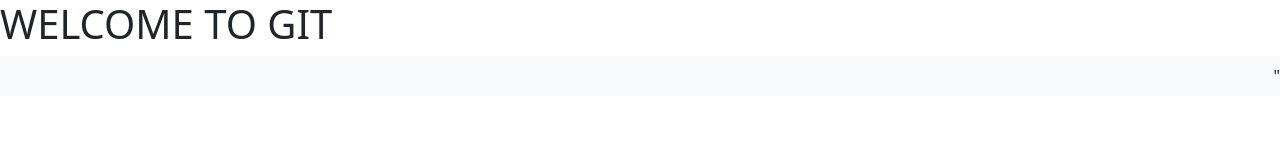
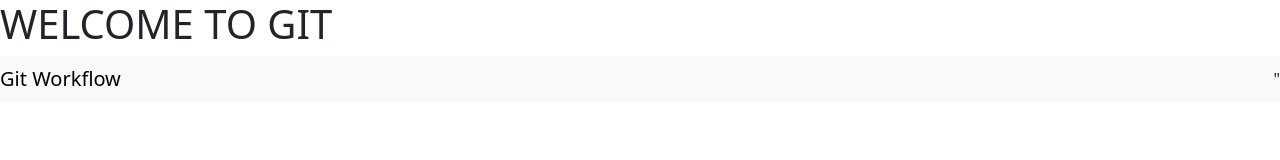
Before and after one commit to xortrtrt/webdatabase2102-NEW-, a plain HTML site: page index.html in a window 1280 px wide. Drawn offline with nearby package versions, Linux system fonts and the light colour scheme.

Commit message:
Update index.html

```diff
--- a/index.html
+++ b/index.html
@@ -10,7 +10,7 @@
     <h1>WELCOME TO GIT</h1>
     <nav class="navbar navabar-expand-sm navabar-light bg-light mb-4">
         <div class-"container'>
-
+            <a href= "#" class="navbar-brand">Git Workflow</a>
         </div>"
     </nav>
 </body>
```
